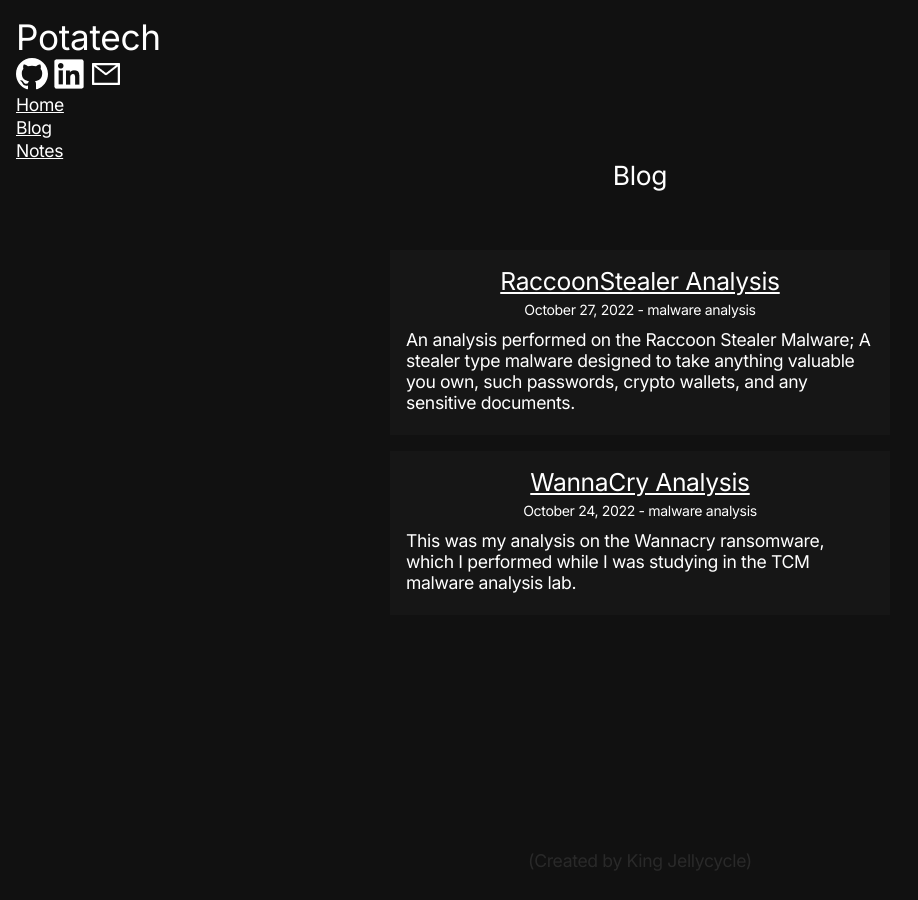
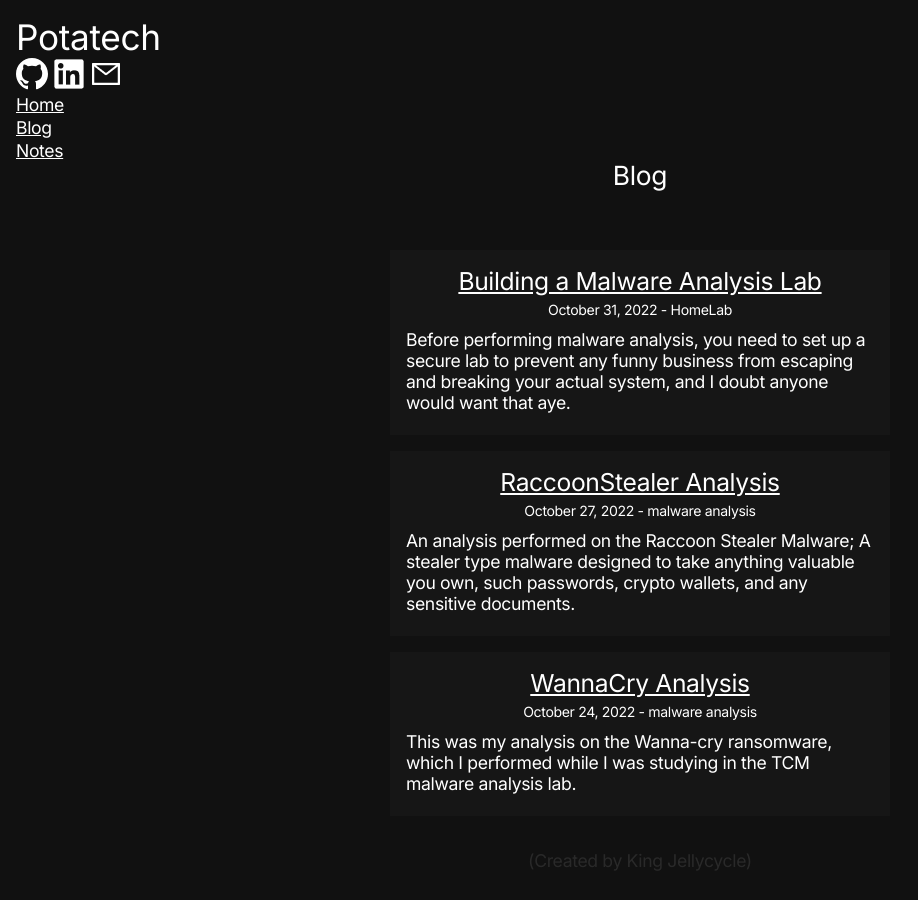
Before and after one commit to Jpang9/Website, a Jekyll site: the page built from blog.html, in a window 1280 px wide. Shown: the whole page, without its empty margins (0-918 px from the left). Built offline with Jekyll 4.4.1, drawn with Linux system fonts in a browser that asks for light colours; part of the change alters nothing that is shown.

Commit message:
Started: MalwareAnalysisLab Notes

```diff
--- a/_config.yml
+++ b/_config.yml
@@ -7,8 +7,10 @@ name: Kent
 email: jpang9@outlook.com
 description: >-
   The names Kent, I'm a cybersecurity enthusiast, don't really care what I'm learning as long as I'm learning something.
-  Got to top 1% in Tryhackme, hovering around 1500~, currently busy with Malware Analysis and Malware Development, but hey
+  Currently busy with Malware Analysis and Malware Development, but hey
   these are my notes so feel free to go through it if you want :P.
+  (PS, Did I write or record information that's wrong or invalid? Shoot me an email about
+  an email about the error, and I'll look into it, or you could just email me calling me a d**k head too, kinda rude, but I don't care :D.)
 
 baseurl: "" # the subpath of your site, e.g. /blog
 url: "https://go-outside.xyz" # the base hostname & protocol for your site, e.g. http://example.com
--- a/_posts/2022-10-24-WannaCry.markdown
+++ b/_posts/2022-10-24-WannaCry.markdown
@@ -5,7 +5,7 @@ categories: blog malware analysis
 excerpt_separator: <!-- excerpt_end -->
 ---
 <!-- excerpt_start -->
-This was my analysis on the Wannacry ransomware, which I performed while I was studying in the TCM malware analysis lab.
+This was my analysis on the Wanna-cry ransomware, which I performed while I was studying in the TCM malware analysis lab.
 <!-- excerpt_end -->
 
 ![monke](/images/Wannacry/Monke.jpeg)
--- /dev/null
+++ b/_posts/2022-10-31-MalwareLab.markdown
@@ -0,0 +1,102 @@
+---
+layout: post
+title: "Building a Malware Analysis Lab"
+categories: blog HomeLab
+excerpt_separator: <!-- excerpt_end -->
+---
+
+<!-- excerpt_start -->
+Before performing malware analysis, you need to set up a secure lab to prevent any funny business from escaping and breaking your
+actual system, and I doubt anyone would want that aye.
+<!-- excerpt_end -->
+
+Picture/meme here
+<br>
+<br>
+<br>
+<br>
+
+### Virt-Manager or VmWare
+In this guide, im going to be using Virt-Manager/Qemu, as it is something I've used since the dawn of time, it also doesn't come with any vmware registries and programs that comes when installing
+windows, this is useful to not have on your system as most malware usually have vmware detection, which checks the system for any vmware related information and stops the malware from executing.
+<br>
+<br>
+<br>
+
+### Linux Lab
+When building your linux Analysis lab, there are two options I've used; you could either go with good ol [Remnux](https://remnux.org/), or you could do what I commonly do, and grab
+an arch distribution you enjoy and follow the installation process for [BlackArch](https://www.blackarch.org/).
+
+Now you may be wondering why Blackarch over Remnux?
+
+Simple, I don't like using gnome, and I can't be asked to customise or deal with any issues that come from switching Desktop Environments. Along with the fact
+BlackArch is literally just installing their repository onto your system, which is just simply easier imo.
+<br>
+
+##### Just a headsup, Blackarch has a problem with Inetsim as in, the ssl protocol doesn't work properly for some reason, but then you could always just use Fakenet-ng.
+<br>
+
+Once you have chosen what distribution you want; follow the installation instructions as per vendor; it should be pretty easy and Remnus is literally a script/ISO, and
+Blackarch is literally just a repo filled with tools and categories such as "blackarch-malware" for all malware related tools (thezoo malware repository).
+<br>
+<br>
+<br>
+<br>
+
+### Windows Lab
+Building the Windows lab is pretty simple as well... depends on what your needs are, you could chuck a windows ISO onto the virtual machine, disable defender, then run the
+[FlareVM](https://github.com/mandiant/flare-vm) script and bobs your uncle, or you could over-complicate it like I do.
+
+Set up a Virt-io disk driver, along with the Windows10 [ISO](https://www.microsoft.com/en-au/software-download/windows10ISO), and the [drivers](https://wiki.archlinux.org/title/QEMU#Virtio_drivers_for_Windows) for windows allowing for virt-io devices to be used,
+once the devices and iso has been configured; start the machine, run through the Windows10 setup as per normal until you get to the desktop; I would advise you to not have anything
+sensitive attached to this system as you know, malware... so just use an offline account.
+<br>
+
+There are a plethora of scripts I use to set up this machine; First, Activating windows, you could pay and buy an actual license, or you could use this conveniently placed [github repo](https://github.com/massgravel/Microsoft-Activation-Scripts) that allows for activation of
+microsoft products.
+<br>
+
+Since I'm using Spice as a display for my virtual machines, Spice-guest-tools is than installed, which allows for smoother display, along with the ability to copy and
+paste files and text to and from the virtual machine, this is optional, as who know, there could be a vulnerability which abuses this software causing malware to breakout of the virtual machine and into your system, but that hasn't happened
+yet, so it should be fine.
+<br>
+
+
+After, Windows has been activated, you will want to perform a snapshot of your Windows system, as the next process is the debloating process, a snapshot is recommended incase
+something gets removed unintentionally and yea, unless you want to follow the entire process of installing windows again, might as well snapshot your system; debloating is done with
+[Privacy Sexy](https://privacy.sexy/), an opensource, windows customisation and debloating tool which gives you a list of system options you can adjust than execute.
+I would recommend you the standard selection, along with disabling the "Disable Active Probing" option located in the "DISABLE OS DATA COLLECTION" tab, as this and mess with your wireshark data collection, I would also recommend you disabling
+Tamper Protection within defenders settings, along with disabling any other settings such as realtime monitoring, and while you are at it, add the exception to your Windows root drive, otherwise the FlareVM script won't execute
+properly.
+![PrivacySexy](/images/MalwareLab/PrivacySexy.jpeg)
+<br>
+<br>
+
+If any problems occur, you can than go back to snapshot you took earlier, but moving on, follow the instructions on installing FlareVM, and it should be smooth sailing from there.
+
+<br>
+<br>
+<br>
+
+### Networking
+Creating a network that cannot interact with your actual network is pretty easy in virt-manager; The setting is in Edit -> Connection Details -> Virtual Networks Tab
+![networking](/images/MalwareLab/networkconfig.jpeg)
+<br>
+<br>
+
+Create a new virtual Network, name it whatever, set the mode into Isolated, with the network as whatever private IP class you want(Disable DHCP If you want),
+and then assign that virtual network into both the windows and linux VM, after that you will need to boot both machines up and create a static IP for both machines,
+I normally go linux as the gateway address with the ip 10.0.0.2, and windows pointing to linux with the ip of 10.0.0.3, make sure your host machine is patched fully at all times, as your host machine resides on the first
+ip within the IP network.
+![virtualnetworkConfig](/images/MalwareLab/virtnetwork.jpeg)
+<br>
+<br>
+
+Make sure both the linux box and the windows box cannot hit the WWW by pinging www.google.com and 1.1.1.1, because if the DNS can resolve the hostname, or if the IP is reachable, it means the boxes are not isolated from the WWW, which
+is dangerous as you could actually receive commands from the malicious listening post, which is problematic as it is out of your control... once you have everythign setup
+create a snapshot of both machines, to indicate these two machines are new and ready for malware detonation.
+<br>
+<br>
+
+### MAKE SURE YOUR SNAPSHOTS WORK, ALWAYS TEST
+You wouldn't want to run malware on your computer, only to realise your snapshots wouldn't you.
```
Also changed, not shown: _posts/img.png (added), images/MalwareLab/PrivacySexy.jpeg (added), images/MalwareLab/networkconfig.jpeg (added), images/MalwareLab/virtnetwork.jpeg (added).
